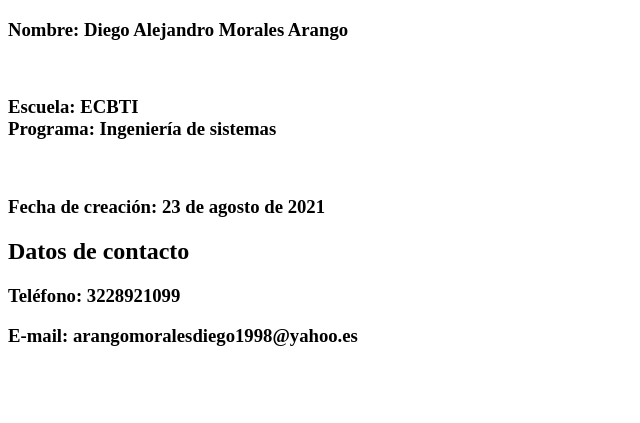
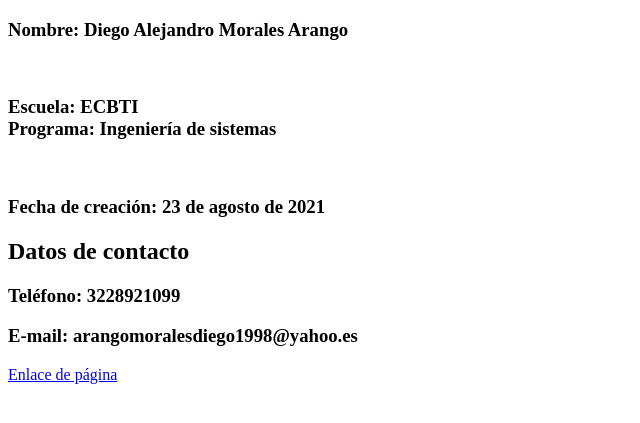
Before and after one commit to 98Diego/DSW-DiegoMorales, a plain HTML site: page index.html in a window 1280 px wide. Shown: the part 61-484 px from the top of the page, without its empty margins (0-640 px from the left). Drawn offline with Linux system fonts and the light colour scheme.

Commit message:
Update index.html

```diff
--- a/index.html
+++ b/index.html
@@ -16,5 +16,6 @@
         <h2>Datos de contacto </h2>
         <h3>Teléfono: 3228921099</h3>
 		<h3>E-mail: arangomoralesdiego1998@yahoo.es</h3>
+		<a href= fase2_DiegoMorales/design.html>Enlace de página</a>
     </body>
 </html>
```
